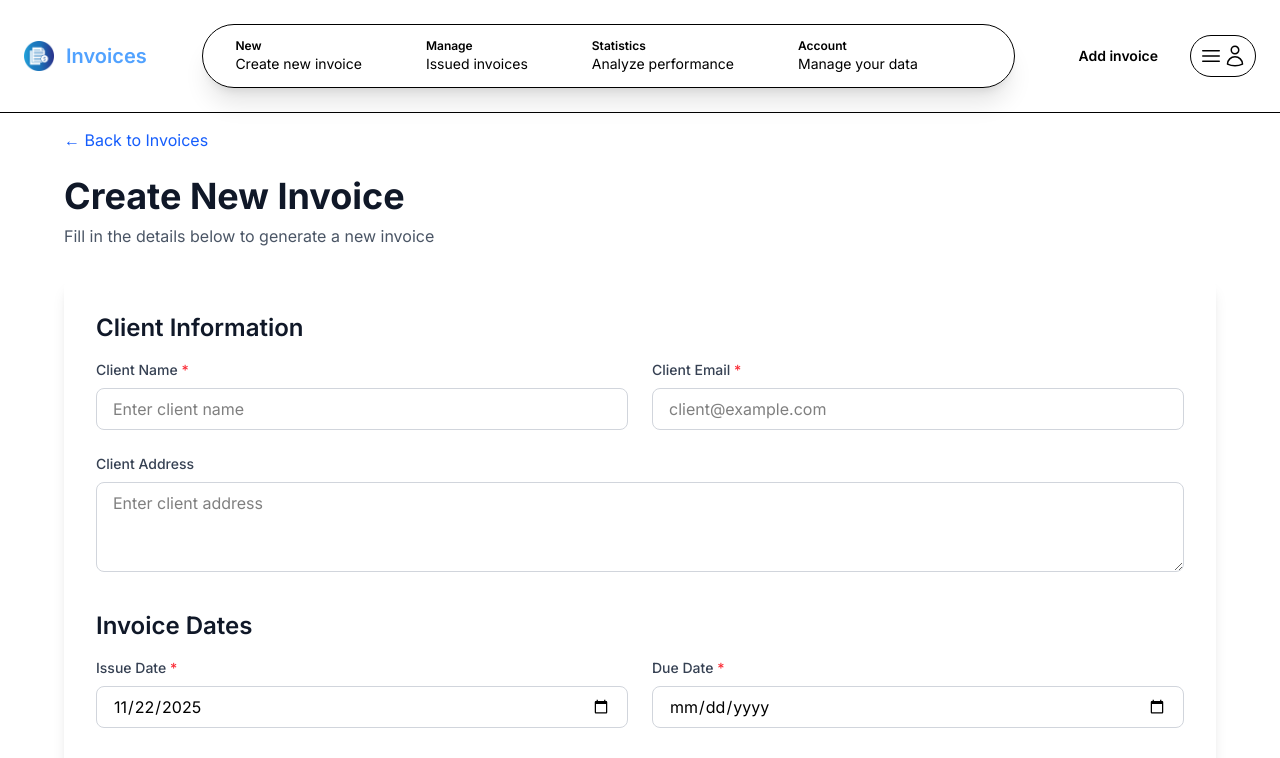
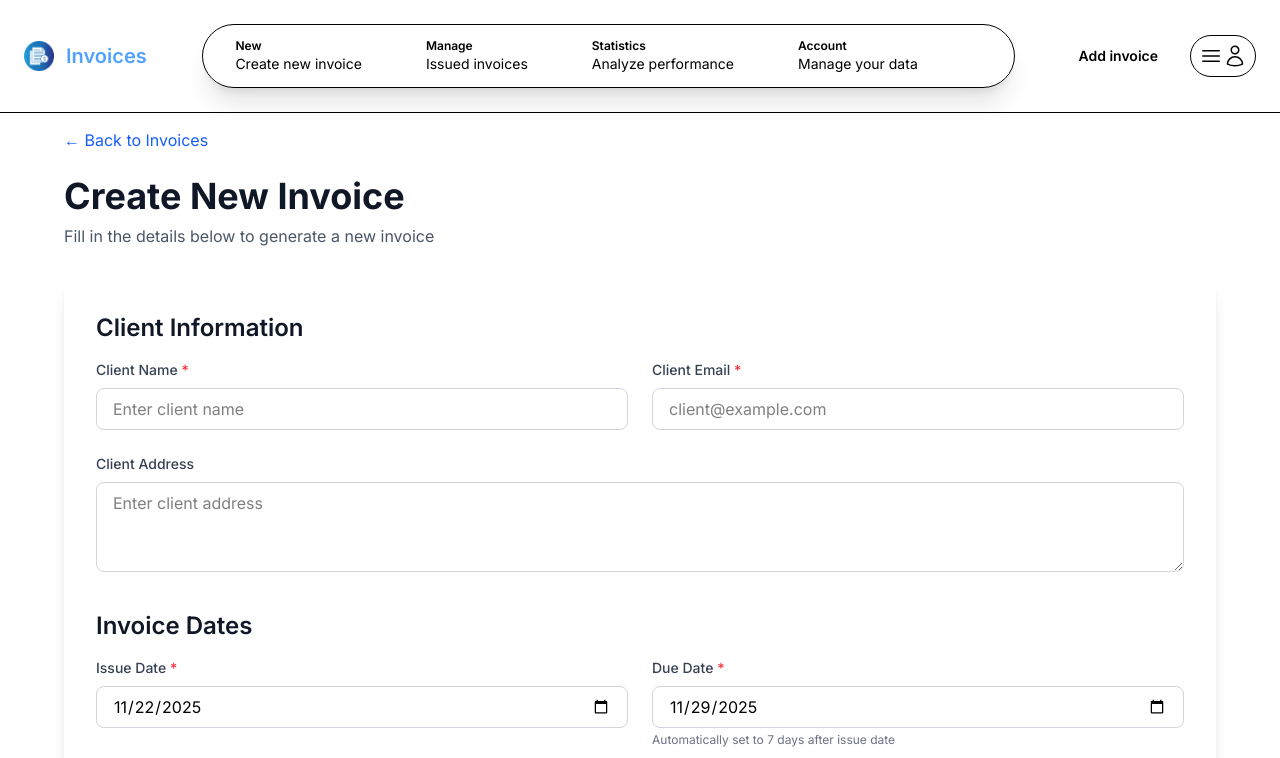
Before and after one commit to hlyudzyk/invoqube, a Next.js app in the folder frontend/: page /invoices/new in a window 1280 px wide. Shown: the top 758 px of the page. Built offline with nearby package versions, Linux system fonts and the light colour scheme; no server answers.

Commit message:
date field automatically populates

```diff
--- a/frontend/src/app/invoices/new/page.tsx
+++ b/frontend/src/app/invoices/new/page.tsx
@@ -9,7 +9,15 @@ export default function NewInvoicePage() {
   const [clientEmail, setClientEmail] = useState('');
   const [clientAddress, setClientAddress] = useState('');
   const [issueDate, setIssueDate] = useState(new Date().toISOString().split('T')[0]);
-  const [dueDate, setDueDate] = useState('');
+
+  // Calculate initial due date (7 days from today)
+  const calculateDueDate = (date: string) => {
+    const issueDateTime = new Date(date);
+    issueDateTime.setDate(issueDateTime.getDate() + 7);
+    return issueDateTime.toISOString().split('T')[0];
+  };
+
+  const [dueDate, setDueDate] = useState(calculateDueDate(new Date().toISOString().split('T')[0]));
   const [notes, setNotes] = useState('');
   const [items, setItems] = useState<LineItem[]>([
     { id: '1', description: '', quantity: 1, price: 0, total: 0 }
@@ -126,7 +134,10 @@ export default function NewInvoicePage() {
                 type="date"
                 required
                 value={issueDate}
-                onChange={(e) => setIssueDate(e.target.value)}
+                onChange={(e) => {
+                  setIssueDate(e.target.value);
+                  setDueDate(calculateDueDate(e.target.value));
+                }}
                 className="w-full px-4 py-2 border border-gray-300 rounded-lg focus:ring-2 focus:ring-blue-500 focus:border-transparent"
               />
             </div>
@@ -141,7 +152,9 @@ export default function NewInvoicePage() {
                 value={dueDate}
                 onChange={(e) => setDueDate(e.target.value)}
                 className="w-full px-4 py-2 border border-gray-300 rounded-lg focus:ring-2 focus:ring-blue-500 focus:border-transparent"
+                min={issueDate}
               />
+              <p className="text-xs text-gray-500 mt-1">Automatically set to 7 days after issue date</p>
             </div>
           </div>
         </div>
```
Also changed, not shown: 2 other files (tests, documents, lock files or other folders).
